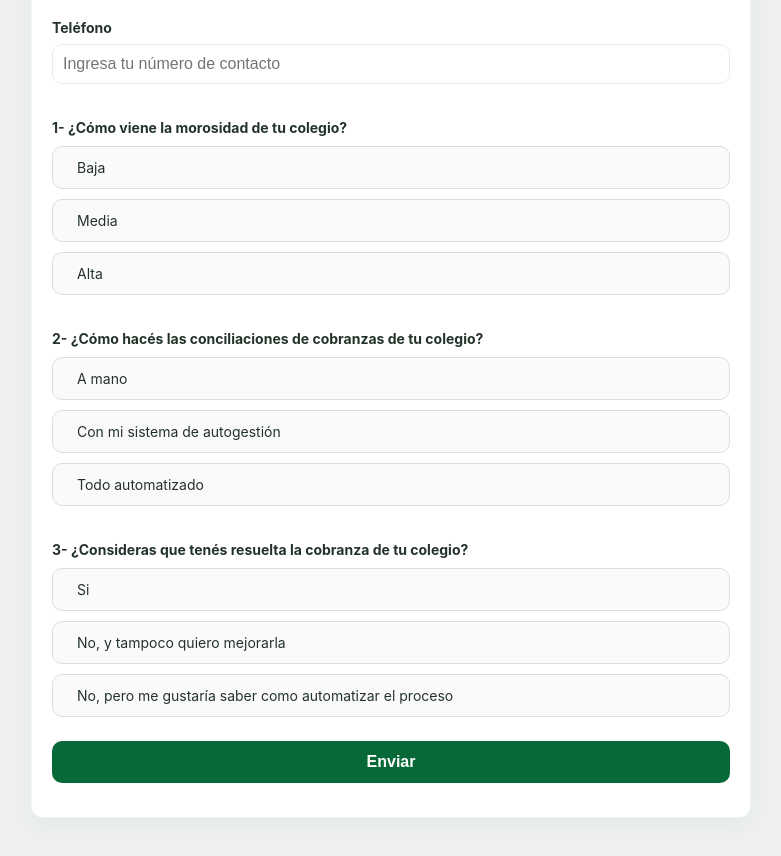
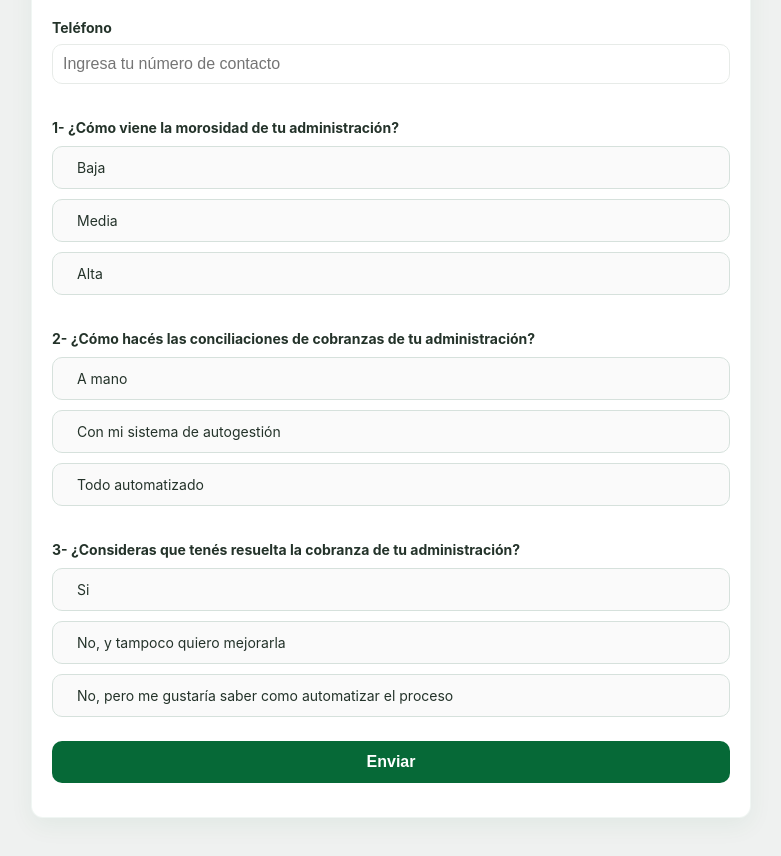
Before and after one commit to SebaColque/SIRO-Encuesta-Administracion, a plain HTML site: page index.html in a window 1280 px wide. Shown: the part 1133-1989 px from the top of the page, without its empty margins (249-1030 px from the left). Drawn offline with Linux system fonts and the light colour scheme.

Commit message:
URL cambiadas y inst

```diff
--- a/api/proxy.js
+++ b/api/proxy.js
@@ -1,6 +1,6 @@
 // /api/proxy.js
 export default async function handler(req, res) {
-  const POWER_AUTOMATE_URL = "https://defaulte50a768fa1f54782902f745f77d641.64.environment.api.powerplatform.com:443/powerautomate/automations/direct/workflows/827f11e62bc64e8683b7b4a3ddad2241/triggers/manual/paths/invoke?api-version=1&sp=%2Ftriggers%2Fmanual%2Frun&sv=1.0&sig=qwn8yH0NrngNJgMEO5vWEBn5VLXMPaUwVLBH6gnBjgU"; // tu URL de Power Automate
+  const POWER_AUTOMATE_URL = "https://defaulte50a768fa1f54782902f745f77d641.64.environment.api.powerplatform.com:443/powerautomate/automations/direct/workflows/ae29634cb8fd42b5a8b85fbce5f853bc/triggers/manual/paths/invoke?api-version=1"; // tu URL de Power Automate
 
   try {
     const response = await fetch(POWER_AUTOMATE_URL);
--- a/index.html
+++ b/index.html
@@ -275,7 +275,7 @@
 
         <!-- P1 -->
         <div class="question-block">
-          <label><b>1- ¿Cómo viene la morosidad de tu colegio?</b></label>
+          <label><b>1- ¿Cómo viene la morosidad de tu administración?</b></label>
           <div class="radio-row" data-group="q1">
             <label class="radio-btn"><input type="radio" name="q1" value="Baja" required/> <span>Baja</span></label>
             <label class="radio-btn"><input type="radio" name="q1" value="Media" required/> <span>Media</span></label>
@@ -285,7 +285,7 @@
 
         <!-- P2 -->
         <div class="question-block">
-          <label><b>2- ¿Cómo hacés las conciliaciones de cobranzas de tu colegio?</b></label>
+          <label><b>2- ¿Cómo hacés las conciliaciones de cobranzas de tu administración?</b></label>
           <div class="radio-row" data-group="q2">
             <label class="radio-btn"><input type="radio" name="q2" value="A mano" required/> <span>A mano</span></label>
             <label class="radio-btn"><input type="radio" name="q2" value="Con mi sistema de autogestion" required/> <span>Con mi sistema de autogestión</span></label>
@@ -295,7 +295,7 @@
 
         <!-- P3 -->
         <div class="question-block">
-          <label><b>3- ¿Consideras que tenés resuelta la cobranza de tu colegio?</b></label>
+          <label><b>3- ¿Consideras que tenés resuelta la cobranza de tu administración?</b></label>
           <div class="radio-row" data-group="q3">
             <label class="radio-btn"><input type="radio" name="q3" value="Si" required/> <span>Si</span></label>
             <label class="radio-btn"><input type="radio" name="q3" value="No quiero mejorarla" required/> <span>No, y tampoco quiero mejorarla</span></label>
```
